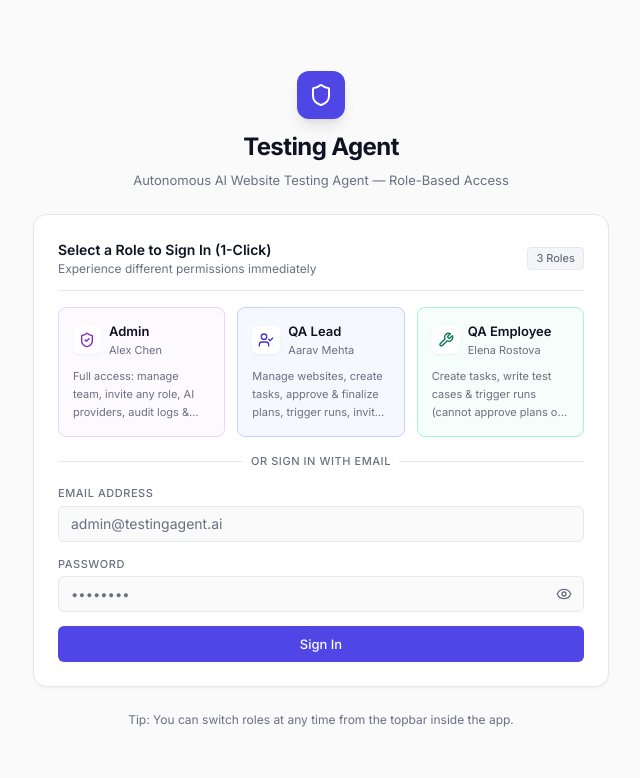
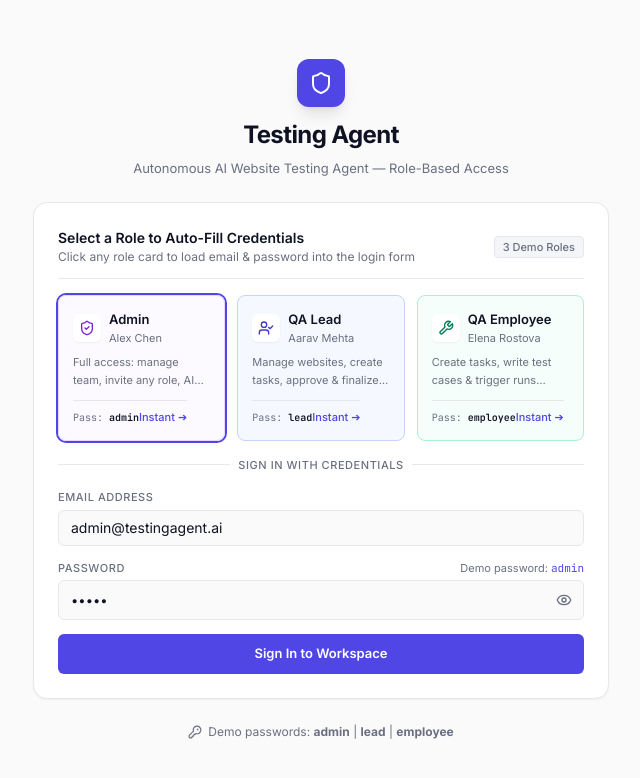
Before and after one commit to shivkumar7986/sentinetalQA, a Next.js app in the folder apps/web/: page /login in a window 1280 px wide. Shown: the top 778 px of the page, without its empty margins (319-959 px from the left). Built offline with nearby package versions, Linux system fonts and the light colour scheme.

Commit message:
fix(login): add explicit password handling, auto-fill credentials on role card click, and instant sign in option

```diff
--- a/apps/web/src/app/(auth)/login/page.tsx
+++ b/apps/web/src/app/(auth)/login/page.tsx
@@ -2,7 +2,7 @@
 
 import { useState } from 'react'
 import { useRouter } from 'next/navigation'
-import { Eye, EyeOff, Shield, ShieldCheck, UserCheck, Wrench, ArrowRight } from 'lucide-react'
+import { Eye, EyeOff, Shield, ShieldCheck, UserCheck, Wrench, ArrowRight, KeyRound } from 'lucide-react'
 import { Button } from '@/components/ui/button'
 import { Input } from '@/components/ui/input'
 import { useAuthStore, MOCK_USERS, type UserRole } from '@/stores/auth.store'
@@ -14,60 +14,74 @@ interface RoleCardInfo {
   icon: React.ElementType
   title: string
   subtitle: string
+  email: string
+  password: string
   permissionsSummary: string
   border: string
   bg: string
   text: string
-  user: typeof MOCK_USERS[UserRole]
 }
 
-const ROLE_CARDS: RoleCardInfo[] = [
-  {
+const DEMO_CREDENTIALS: Record<UserRole, RoleCardInfo> = {
+  admin: {
     role: 'admin',
     icon: ShieldCheck,
     title: 'Admin',
     subtitle: 'Alex Chen',
+    email: 'admin@testingagent.ai',
+    password: 'admin',
     permissionsSummary: 'Full access: manage team, invite any role, AI providers, audit logs & workspace',
     border: 'border-purple-200 dark:border-purple-900/60 hover:border-purple-500',
     bg: 'bg-purple-50/50 dark:bg-purple-950/20',
     text: 'text-purple-700 dark:text-purple-300',
-    user: MOCK_USERS.admin,
   },
-  {
+  qa_lead: {
     role: 'qa_lead',
     icon: UserCheck,
     title: 'QA Lead',
     subtitle: 'Aarav Mehta',
+    email: 'lead@testingagent.ai',
+    password: 'lead',
     permissionsSummary: 'Manage websites, create tasks, approve & finalize plans, trigger runs, invite QA employees',
     border: 'border-indigo-200 dark:border-indigo-900/60 hover:border-indigo-500',
     bg: 'bg-indigo-50/50 dark:bg-indigo-950/20',
     text: 'text-indigo-700 dark:text-indigo-300',
-    user: MOCK_USERS.qa_lead,
   },
-  {
+  qa_engineer: {
     role: 'qa_engineer',
     icon: Wrench,
     title: 'QA Employee',
     subtitle: 'Elena Rostova',
+    email: 'employee@testingagent.ai',
+    password: 'employee',
     permissionsSummary: 'Create tasks, write test cases & trigger runs (cannot approve plans or manage team)',
     border: 'border-emerald-200 dark:border-emerald-900/60 hover:border-emerald-500',
     bg: 'bg-emerald-50/50 dark:bg-emerald-950/20',
     text: 'text-emerald-700 dark:text-emerald-300',
-    user: MOCK_USERS.qa_engineer,
   },
-]
+}
 
 export default function LoginPage() {
   const router = useRouter()
   const { setAuth } = useAuthStore()
 
-  const [email, setEmail] = useState('')
-  const [password, setPassword] = useState('')
+  const [email, setEmail] = useState('admin@testingagent.ai')
+  const [password, setPassword] = useState('admin')
   const [showPass, setShowPass] = useState(false)
   const [error, setError] = useState('')
   const [loading, setLoading] = useState(false)
 
-  function quickLogin(role: UserRole) {
+  function fillRole(role: UserRole) {
+    const cred = DEMO_CREDENTIALS[role]
+    setEmail(cred.email)
+    setPassword(cred.password)
+    setError('')
+    toast.info(`Auto-filled ${cred.title} credentials`, {
+      description: `Email: ${cred.email} | Password: ${cred.password}`,
+    })
+  }
+
+  function instantLogin(role: UserRole) {
     const user = MOCK_USERS[role]
     setAuth(user, `mock-token-${role}`)
     toast.success(`Logged in as ${user.name}`, {
@@ -80,33 +94,41 @@ export default function LoginPage() {
     e.preventDefault()
     setLoading(true)
     setError('')
+
+    if (!email.trim()) {
+      setError('Email address is required.')
+      setLoading(false)
+      return
+    }
+
+    if (!password) {
+      setError('Password is required. (Try demo password: admin / lead / employee)')
+      setLoading(false)
+      return
+    }
+
     await new Promise((r) => setTimeout(r, 400))
 
-    // Match with any mock user
+    // Match with known roles
     const matchedRole = (Object.keys(MOCK_USERS) as UserRole[]).find(
       (r) => MOCK_USERS[r].email.toLowerCase() === email.trim().toLowerCase()
     )
 
     if (matchedRole) {
-      quickLogin(matchedRole)
+      instantLogin(matchedRole)
       return
     }
 
-    // Default fallback
-    if (email) {
+    // Custom fallback
     const fallbackUser = {
       id: `u-${Date.now()}`,
       name: email.split('@')[0],
-        email,
+      email: email.trim(),
       role: 'qa_engineer' as UserRole,
     }
     setAuth(fallbackUser, 'mock-custom-token')
     toast.success(`Logged in as ${fallbackUser.name}`)
     router.push('/dashboard')
-    } else {
-      setError('Please provide an email or choose a role above.')
-      setLoading(false)
-    }
   }
 
   return (
@@ -123,31 +145,38 @@ export default function LoginPage() {
           </p>
         </div>
 
-        {/* 1-Click Role Login Cards */}
+        {/* Demo Roles Cards */}
         <div className="bg-[var(--surface)] border border-[var(--border)] rounded-[14px] p-6 shadow-sm space-y-4">
           <div className="flex items-center justify-between border-b border-[var(--border)] pb-3">
             <div>
               <h2 className="text-[14px] font-semibold text-[var(--text)]">
-                Select a Role to Sign In (1-Click)
+                Select a Role to Auto-Fill Credentials
               </h2>
               <p className="text-[12px] text-[var(--text-muted)]">
-                Experience different permissions immediately
+                Click any role card to load email & password into the login form
               </p>
             </div>
             <span className="text-[11px] font-medium bg-[var(--surface-elevated)] border border-[var(--border)] text-[var(--text-muted)] px-2 py-0.5 rounded">
-              3 Roles
+              3 Demo Roles
             </span>
           </div>
 
           <div className="grid grid-cols-1 sm:grid-cols-3 gap-3">
-            {ROLE_CARDS.map((card) => {
+            {(Object.keys(DEMO_CREDENTIALS) as UserRole[]).map((roleKey) => {
+              const card = DEMO_CREDENTIALS[roleKey]
               const Icon = card.icon
+              const isSelected = email === card.email
+
               return (
                 <button
                   key={card.role}
                   type="button"
-                  onClick={() => quickLogin(card.role)}
-                  className={`text-left p-3.5 rounded-lg border transition-all duration-150 flex flex-col justify-between ${card.border} ${card.bg} group cursor-pointer`}
+                  onClick={() => fillRole(card.role)}
+                  className={`text-left p-3.5 rounded-lg border transition-all duration-150 flex flex-col justify-between ${
+                    card.border
+                  } ${card.bg} group cursor-pointer ${
+                    isSelected ? 'ring-2 ring-[var(--primary)] border-[var(--primary)]' : ''
+                  }`}
                 >
                   <div className="flex items-start justify-between w-full">
                     <div className="flex items-center gap-2">
@@ -165,22 +194,37 @@ export default function LoginPage() {
                     </div>
                   </div>
 
-                  <p className="text-[11px] text-[var(--text-muted)] mt-2.5 line-clamp-3 leading-relaxed">
+                  <p className="text-[11px] text-[var(--text-muted)] mt-2 line-clamp-2 leading-relaxed">
                     {card.permissionsSummary}
                   </p>
+
+                  <div className="mt-2.5 pt-2 border-t border-[var(--border)]/60 flex items-center justify-between text-[11px]">
+                    <span className="font-mono text-[10px] text-[var(--text-muted)]">
+                      Pass: <span className="font-semibold text-[var(--text)]">{card.password}</span>
+                    </span>
+                    <span
+                      onClick={(e) => {
+                        e.stopPropagation()
+                        instantLogin(card.role)
+                      }}
+                      className="text-[var(--primary)] hover:underline font-medium inline-flex items-center gap-0.5"
+                    >
+                      Instant ➔
+                    </span>
+                  </div>
                 </button>
               )
             })}
           </div>
 
-          {/* Manual Login Divider */}
+          {/* Form Divider */}
           <div className="relative my-4">
             <div className="absolute inset-0 flex items-center">
               <div className="w-full border-t border-[var(--border)]" />
             </div>
             <div className="relative flex justify-center text-[11px] uppercase tracking-wider">
               <span className="bg-[var(--surface)] px-2 text-[var(--text-muted)] font-medium">
-                Or sign in with email
+                Sign in with credentials
               </span>
             </div>
           </div>
@@ -193,26 +237,33 @@ export default function LoginPage() {
               placeholder="admin@testingagent.ai"
               value={email}
               onChange={(e) => setEmail(e.target.value)}
+              required
               autoComplete="email"
             />
 
             <div className="flex flex-col gap-1">
+              <div className="flex items-center justify-between">
                 <label className="text-[11px] font-medium text-[var(--text-muted)] uppercase tracking-[0.05em]">
                   Password
                 </label>
+                <span className="text-[11px] text-[var(--text-muted)]">
+                  Demo password: <code className="text-[var(--primary)] font-mono">{password || 'admin'}</code>
+                </span>
+              </div>
               <div className="relative">
                 <input
                   type={showPass ? 'text' : 'password'}
                   value={password}
                   onChange={(e) => setPassword(e.target.value)}
-                  placeholder="••••••••"
+                  placeholder="Enter password..."
+                  required
                   autoComplete="current-password"
-                  className="h-9 w-full rounded-[6px] border border-[var(--border)] bg-[var(--bg)] px-3 pr-10 text-[13px] text-[var(--text)] placeholder:text-[var(--text-muted)] focus:outline-none focus:border-[var(--primary)] focus:ring-2 focus:ring-[var(--ai-ring)] transition-colors"
+                  className="h-10 w-full rounded-[6px] border border-[var(--border)] bg-[var(--bg)] px-3 pr-10 text-[13px] text-[var(--text)] placeholder:text-[var(--text-muted)] focus:outline-none focus:border-[var(--primary)] focus:ring-2 focus:ring-[var(--ai-ring)] transition-colors"
                 />
                 <button
                   type="button"
                   onClick={() => setShowPass((v) => !v)}
-                  className="absolute right-3 top-1/2 -translate-y-1/2 text-[var(--text-muted)] hover:text-[var(--text)] transition-colors"
+                  className="absolute right-3 top-1/2 -translate-y-1/2 text-[var(--text-muted)] hover:text-[var(--text)] transition-colors cursor-pointer"
                   aria-label={showPass ? 'Hide password' : 'Show password'}
                 >
                   {showPass ? <EyeOff className="h-4 w-4" /> : <Eye className="h-4 w-4" />}
@@ -229,15 +280,16 @@ export default function LoginPage() {
               </div>
             )}
 
-            <Button type="submit" variant="primary" size="md" className="w-full" loading={loading}>
-              Sign In
+            <Button type="submit" variant="primary" size="md" className="w-full h-10 font-semibold" loading={loading}>
+              Sign In to Workspace
             </Button>
           </form>
         </div>
 
         {/* Footer info */}
-        <div className="text-center text-[12px] text-[var(--text-muted)]">
-          Tip: You can switch roles at any time from the topbar inside the app.
+        <div className="text-center text-[12px] text-[var(--text-muted)] flex items-center justify-center gap-1.5">
+          <KeyRound className="h-3.5 w-3.5" />
+          <span>Demo passwords: <strong>admin</strong> | <strong>lead</strong> | <strong>employee</strong></span>
         </div>
       </div>
     </div>
```
Lines whose indentation alone changed are shown as unchanged.
